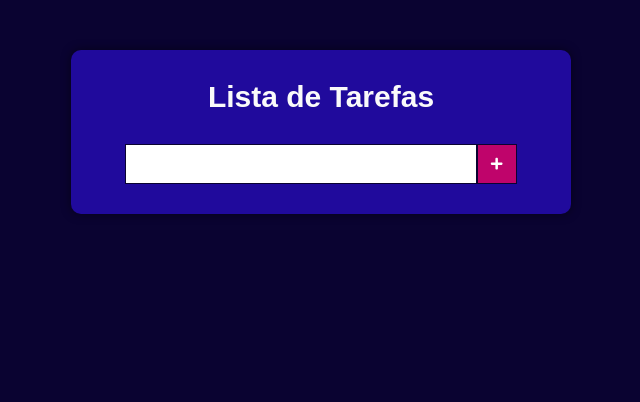
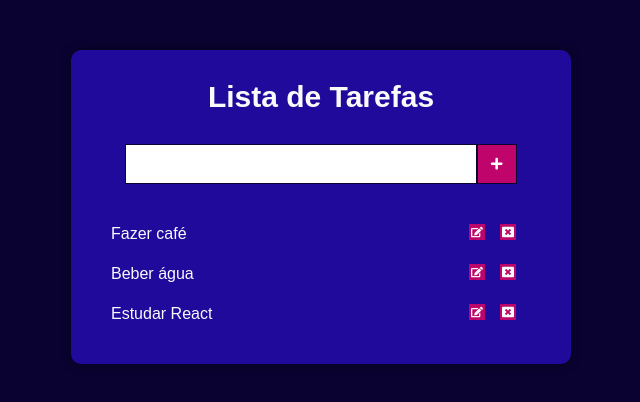
Before and after one commit to GustavoBiava/lista-tarefas-react, a React (Create React App) app: page / in a window 1280 px wide. Shown: the top 402 px of the page, without its empty margins (319-959 px from the left). Built offline with nearby package versions, Linux system fonts and the light colour scheme.

Commit message:
Adding tasks

```diff
--- a/src/components/Main.css
+++ b/src/components/Main.css
@@ -46,8 +46,36 @@
   justify-content: center;
 }
 
-
-
 .form button[type=submit]:hover {
   background-color: #a00579;
 }
+
+.tasks {
+  margin-top: 30px;
+}
+
+.tasks li{
+  display: flex;
+  align-items: center;
+  justify-content: space-between;
+  padding: 10px;
+  transition: all 300ms;
+  cursor: default;
+}
+
+.tasks li:hover {
+  background-color: #bc046c;
+  color: black;
+}
+
+.tasks li .edit,
+.tasks li .delete {
+  margin-right: 15px;
+  background-color: #bc046c;
+  padding: 2px;
+}
+
+.tasks li:hover .edit,
+.tasks li:hover .delete {
+  cursor: pointer;
+}
--- a/src/components/Main.js
+++ b/src/components/Main.js
@@ -1,11 +1,14 @@
 import React, { Component } from 'react';
 import { FaPlus } from 'react-icons/fa';
+
+import { FaEdit, FaWindowClose } from 'react-icons/fa';
 
 import './Main.css';
 
 class Main extends Component {
   state = {
     newTask: '',
+    tasks: ['Fazer café', 'Beber água', 'Estudar React'],
   };
 
   handleInputChange = (event) => {
@@ -15,7 +18,7 @@
   };
 
   render() {
-    const { newTask } = this.state;
+    const { newTask, tasks} = this.state;
 
     return (
       <div className="main">
@@ -29,6 +32,18 @@
             <FaPlus />
           </button>
         </form>
+
+        <ul className="tasks">
+          {tasks.map((task) => (
+            <li key={task}>
+              {task}
+              <div>
+                <FaEdit className="edit" />
+                <FaWindowClose className="delete" />
+              </div>
+            </li>
+          ))}
+        </ul>
       </div>
     );
   }
```
